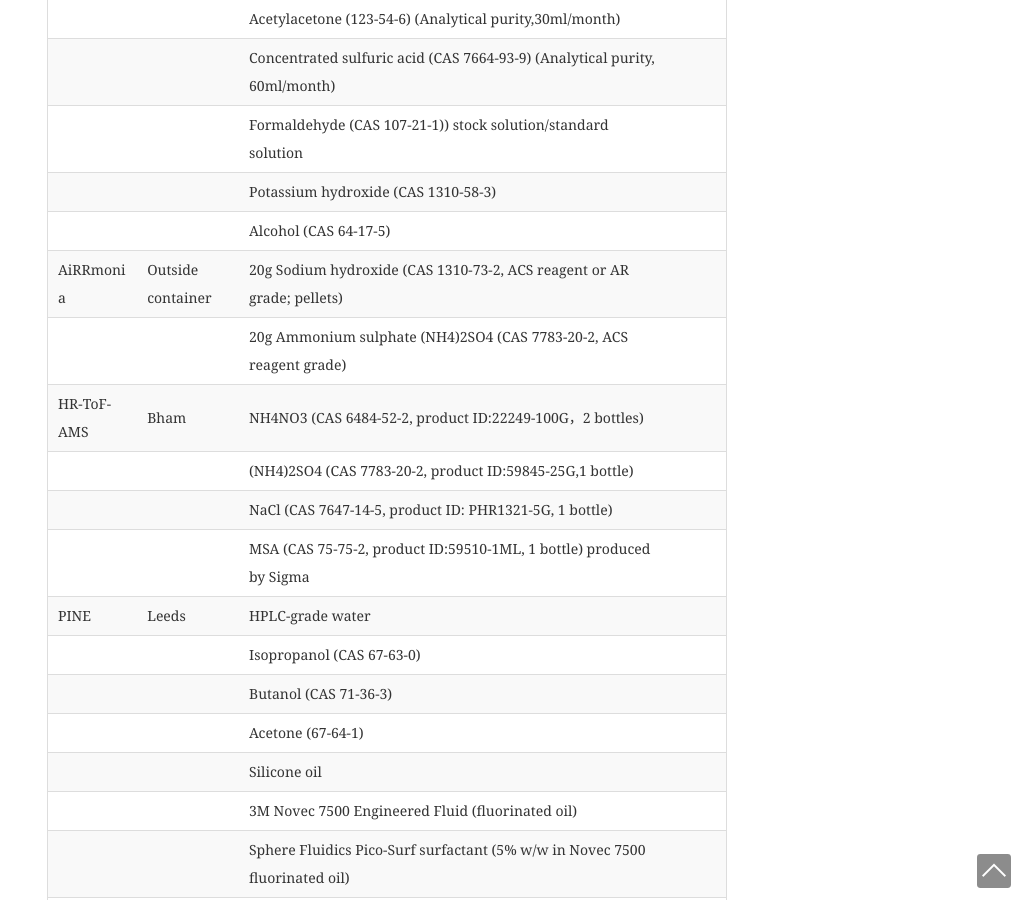
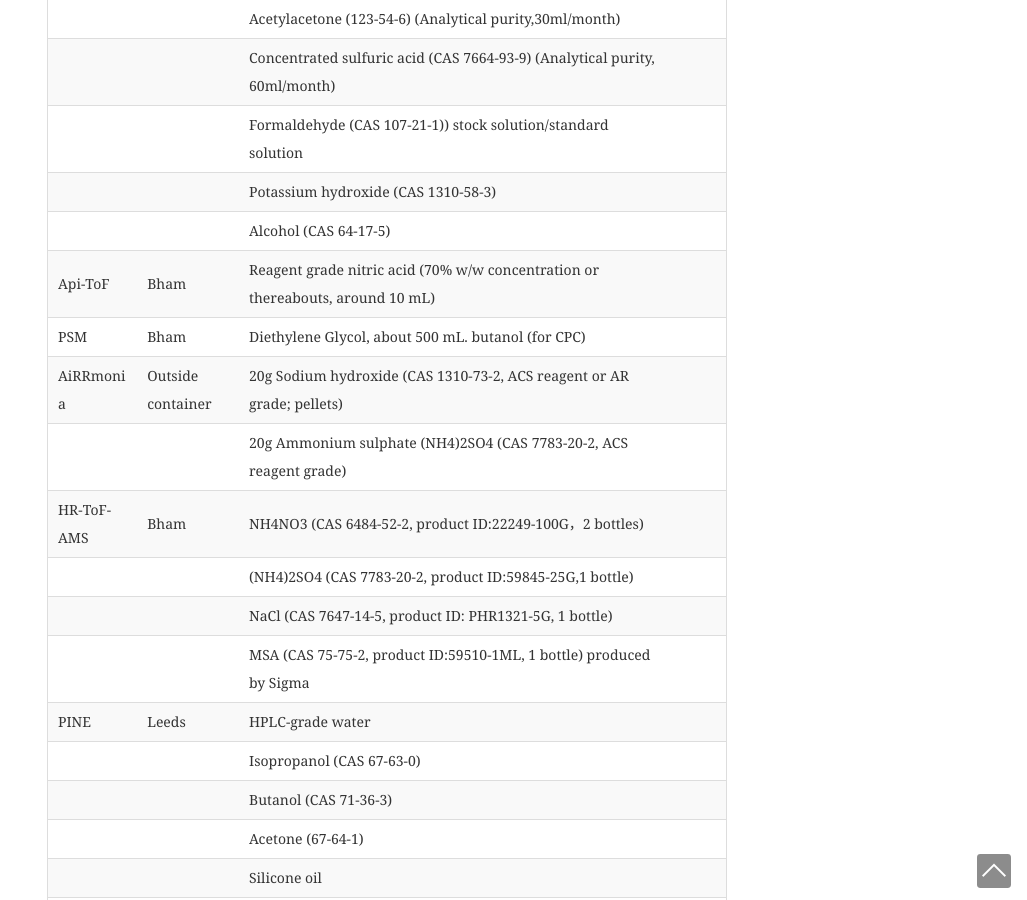
Before and after one commit to songair/Congbo, a Jekyll site: the page built from _posts/2022-01-20-Chemicals and gas bottles for Cruise.md, in a window 1280 px wide and 900 px high, scrolled down 792 px. Shown: the whole window, without its empty margins (253-1280 px from the left). Built offline with Jekyll 4.4.1, drawn with Linux system fonts in a browser that asks for light colours; comment, search, counter and statistics services are not loaded; some of the changed text lies outside the part shown.

Commit message:
Update Blog

```diff
--- a/_posts/2022-01-20-Chemicals and gas bottles for Cruise.md
+++ b/_posts/2022-01-20-Chemicals and gas bottles for Cruise.md
@@ -23,6 +23,8 @@ comments: true
 |   |   | Formaldehyde (CAS 107-21-1)) stock solution/standard solution |
 |   |   | Potassium hydroxide (CAS 1310-58-3) |
 |   |   | Alcohol (CAS 64-17-5) |
+| Api-ToF | Bham | Reagent grade nitric acid (70% w/w concentration or thereabouts, around 10 mL) |
+| PSM | Bham | Diethylene Glycol, about 500 mL.  butanol (for CPC) |
 | AiRRmonia | Outside container | 20g Sodium hydroxide (CAS 1310-73-2, ACS reagent or AR grade; pellets) |
 |   |   | 20g Ammonium sulphate (NH4)2SO4 (CAS 7783-20-2, ACS reagent grade) |
 | HR-ToF-AMS | Bham | NH4NO3 (CAS 6484-52-2, product ID:22249-100G，2 bottles) |
@@ -69,6 +71,7 @@ comments: true
 |   |   | nitrogen research grade |
 | PTR-Qi-ToF | Leeds | PTR-MS gas standards, Apel-Riemer Environmental |
 |   |   | Nitrogen? |
+| Api-ToF | Bham | N5 (ultrapure) nitrogen gas. 3 ccm/min, a small cylinder |
 | HONO - LOPAP | BAS | 2 cylinders (N5 purity, size L) |
 | HCHO and N2O5 monitors | Leeds | 6 * 40L (100bar) nitrogen |
 |   |   | 4L Helium |
```
Also changed, not shown: 17 other files.
